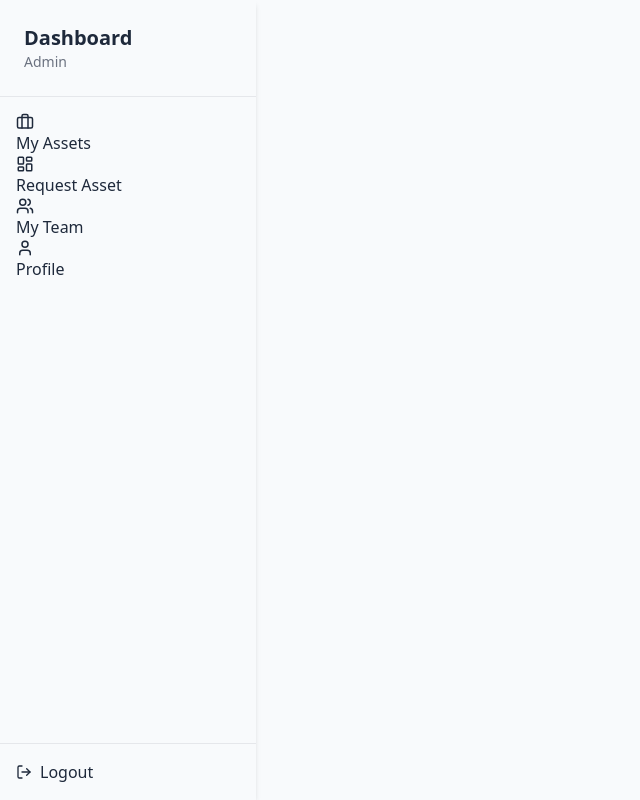
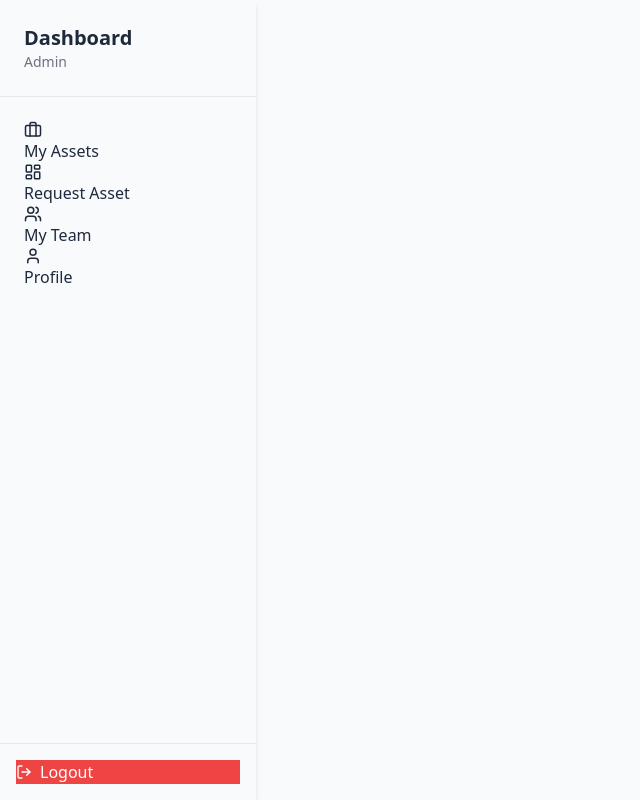
Before and after one commit to PrittyBiswas/assetverse-client, a React (Vite) app: page /dashboard in a window 1280 px wide. Shown: the whole page, without its empty margins (0-640 px from the left). Built offline with nearby package versions, Linux system fonts and the light colour scheme; no server answers; sample sign-in values are in the browser's storage.

Commit message:
Improve footer layout and UI spacing

```diff
--- a/src/components/common/Sidebar.jsx
+++ b/src/components/common/Sidebar.jsx
@@ -25,13 +25,13 @@ export default function Sidebar() {
       </div>
 
       {/* Menu */}
-      <ul className="menu p-4 gap-1 flex-1">
+      <ul className="menu p-6 gap-1 flex-1">
         {menu.map((item) => (
           <li key={item.path}>
             <NavLink
               to={item.path}
               className={({ isActive }) =>
-                isActive ? "active font-semibold" : ""
+                isActive ? "active font-semibold text-primary" : ""
               }
             >
               <item.icon size={18} />
@@ -45,7 +45,7 @@ export default function Sidebar() {
       <div className="p-4 border-t">
         <button
           onClick={handleLogout}
-          className="btn btn-error btn-sm w-full flex items-center gap-2"
+          className="btn btn-error bg-red-500  text-white btn-sm w-full flex items-center gap-2"
         >
           <LogOut size={16} />
           Logout
```
